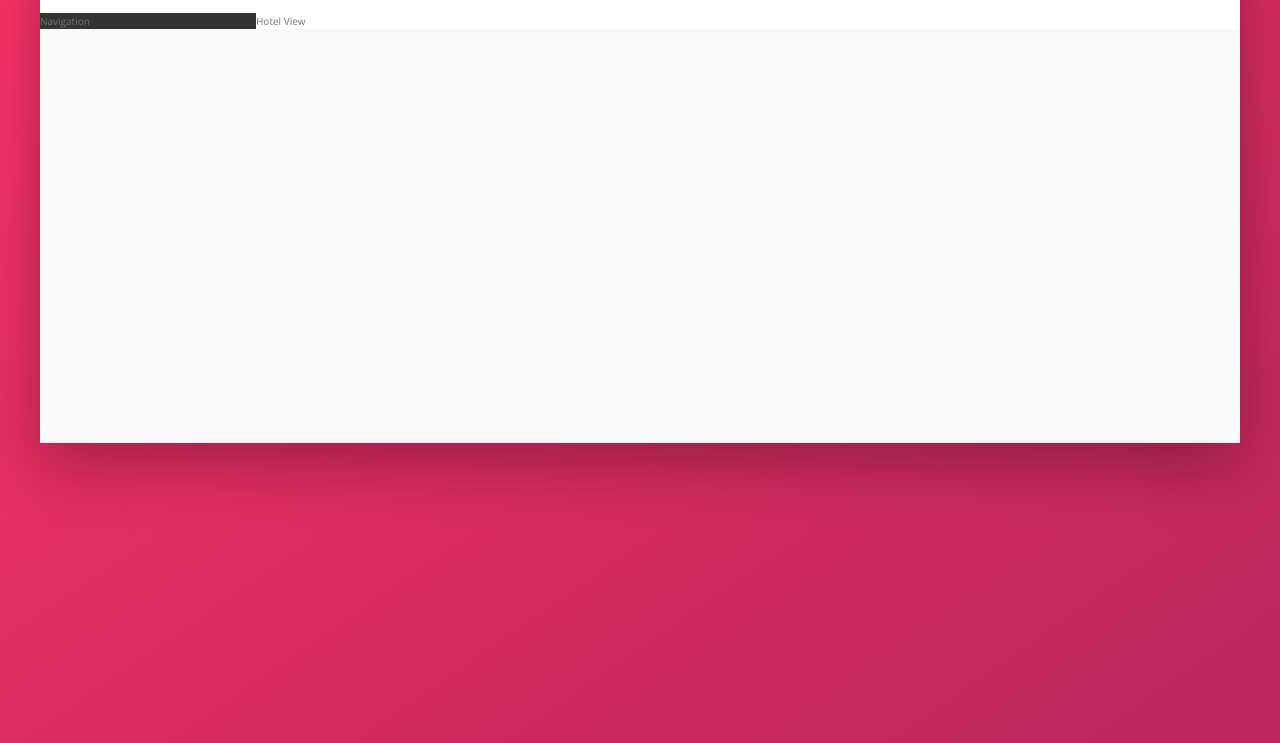
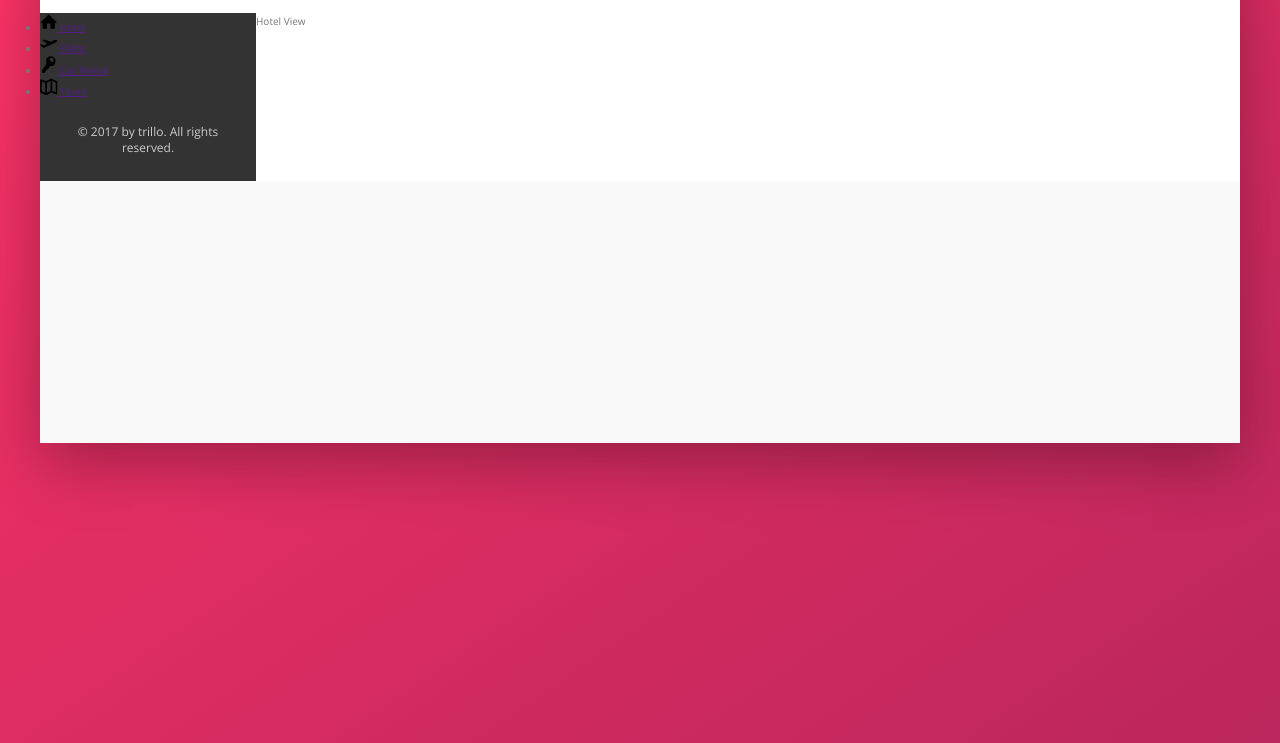
Before and after one commit to miketabb33/Trillo, a website: page index.html in a window 1280 px wide. Shown: the part 137-880 px from the top of the page. Drawn offline with nearby package versions, Linux system fonts and the light colour scheme.

Commit message:
Navigation part 1

```diff
--- a/index.html
+++ b/index.html
@@ -53,7 +53,43 @@
         </nav>
       </header>
       <div class="content">
-        <nav class="sidebar">Navigation</nav>
+        <nav class="sidebar">
+          <ul class="side-nav">
+            <li class="side-nav__item">
+              <a href="" class="side-nav__link">
+                <svg class="side-nav__icon">
+                  <use xlink:href="img/sprite.svg#icon-home"></use>
+                </svg>
+                <span>Hotel</span>
+              </a>
+            </li>
+            <li class="side-nav__item">
+              <a href="" class="side-nav__link">
+                <svg class="side-nav__icon">
+                  <use xlink:href="img/sprite.svg#icon-aircraft-take-off"></use>
+                </svg>
+                <span>Flight</span>
+              </a>
+            </li>
+            <li class="side-nav__item">
+              <a href="" class="side-nav__link">
+                <svg class="side-nav__icon">
+                  <use xlink:href="img/sprite.svg#icon-key"></use>
+                </svg>
+                <span>Car Rental</span>
+              </a>
+            </li>
+            <li class="side-nav__item">
+              <a href="" class="side-nav__link">
+                <svg class="side-nav__icon">
+                  <use xlink:href="img/sprite.svg#icon-map"></use>
+                </svg>
+                <span>Tours</span>
+              </a>
+            </li>
+          </ul>
+          <div class="legal">&copy; 2017 by trillo. All rights reserved.</div>
+        </nav>
         <main class="hotel-view">Hotel View</main>
       </div>
     </div>
--- a/sass/_components.scss
+++ b/sass/_components.scss
@@ -109,3 +109,26 @@
     margin-right: 1rem;
   }
 }
+
+///////////////////////
+// Side Navigation
+
+.side-nav {
+  &__item {
+  }
+
+  &__link {
+  }
+
+  &__icon {
+    width: 1.75rem;
+    height: 1.75rem;
+  }
+}
+
+.legal {
+  font-size: 1.2rem;
+  text-align: center;
+  padding: 2.5rem;
+  color: var(--color-grey-light-4);
+}
--- a/sass/_layout.scss
+++ b/sass/_layout.scss
@@ -25,6 +25,9 @@
 .sidebar {
   background-color: var(--color-grey-dark-1);
   flex: 0 0 18%;
+  display: flex;
+  flex-direction: column;
+  justify-content: space-between;
 }
 
 .hotel-view {
```
Also changed, not shown: css/style.css.
